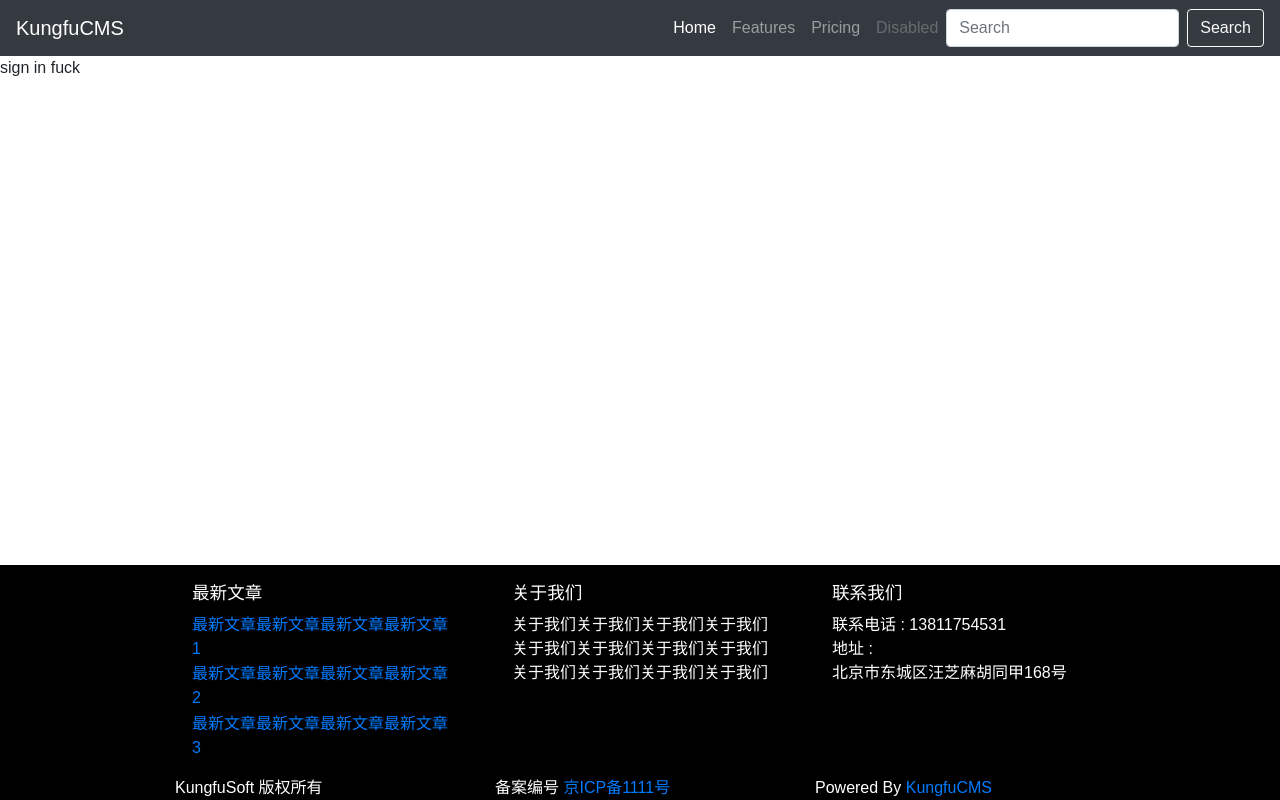
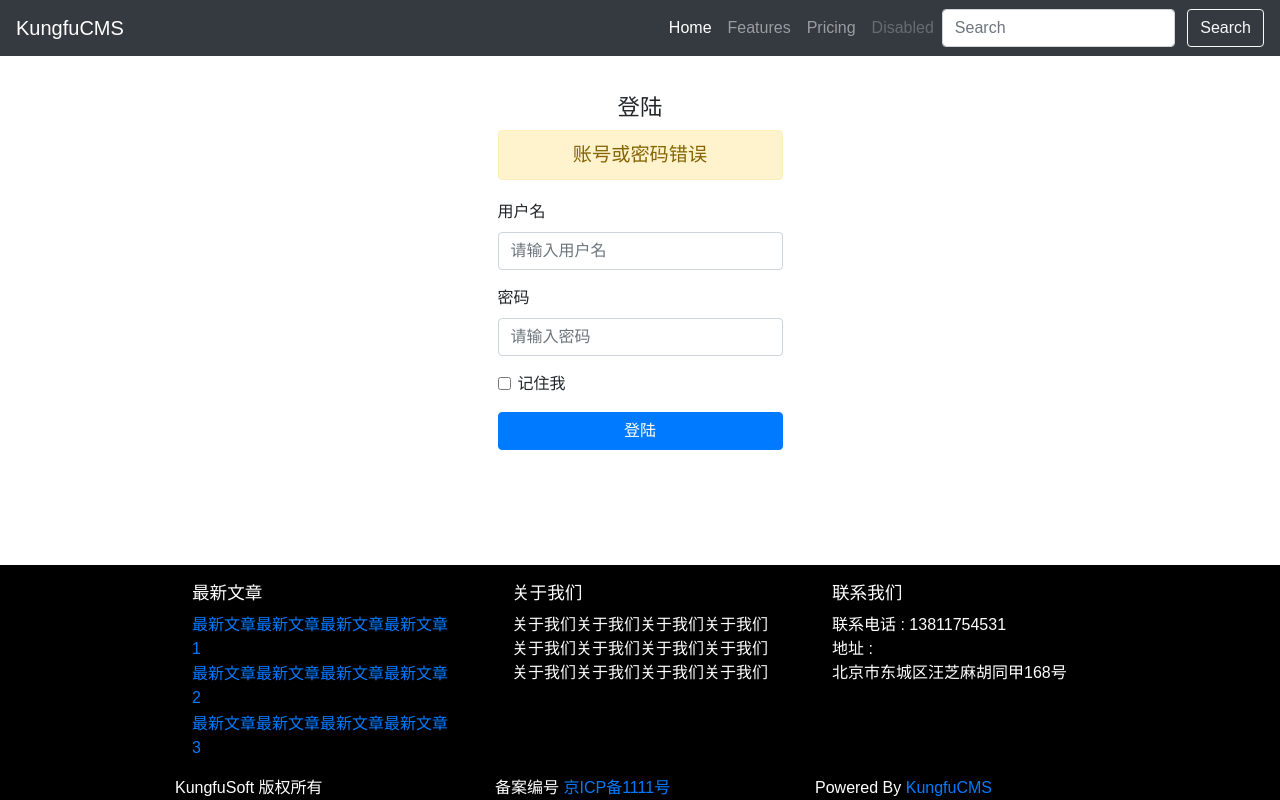
Before and after one commit to youngershen/kungfucms, a Django app: template kungfucms/themes/default/templates/account/sign-in.html in a window 1280 px wide. Run offline with Django 3.2, Linux system fonts and the light colour scheme; the template is opened without the code that fills it, so the values that code supplies are empty; some libraries are stand-ins or nearby versions.

Commit message:
Style: 登录页登陆表单

```diff
--- a/kungfucms/themes/default/static/css/kungfucms.css
+++ b/kungfucms/themes/default/static/css/kungfucms.css
@@ -3,9 +3,9 @@
     margin:0 !important;
     padding: 0 !important;
     font-family: "Microsoft YaHei", Arial, "Courier New", Courier, Helvetica, monospace !important;
-    font-size: 100%;
-    font-weight: 400;
-    line-height: 1.5rem;
+    font-size: 100% !important;
+    font-weight: 400 !important;
+    line-height: 1.5rem !important;
 }
 
 .kf-navbar
@@ -13,9 +13,6 @@
     margin: 0;
 }
 
-.kf-signin-content
-{
-}
 
 .kf-footer
 {
@@ -51,3 +48,40 @@
 {
     margin-right: 1rem;
 }
+
+.kf-signin
+{
+    margin: 40px 10px;
+}
+
+.kf-signin-message
+{
+    display: block;
+    text-align: center;
+    font-size: 1.2rem;
+    margin-top: 10px;
+}
+
+.kf-signin-title
+{
+    display: block;
+    text-align: center;
+    font-size: 1.4rem;
+}
+
+.kf-signin-form-control
+{
+    display: flex;
+    justify-content: center;
+    align-items: center;
+}
+
+.kf-signin-form-submit-button
+{
+    width: 100%;
+}
+
+.kf-signin-form-wrap
+{
+    margin-top: 20px;
+}
--- a/kungfucms/themes/default/templates/account/sign-in.html
+++ b/kungfucms/themes/default/templates/account/sign-in.html
@@ -12,7 +12,31 @@
 {% endblock %}
 
 {% block content %}
-    <div class="kf-signin-content">
-        sign in fuck
+    <div class="row justify-content-center kf-signin">
+        <div class="col-lg-3 col-md-4 col-sm-4 kf-signin-row">
+            <span class="kf-signin-title">{% trans '登陆' %}</span>
+            <span class="kf-signin-message alert alert-warning d-snone" role="alert">账号或密码错误</span>
+
+            <div class="kf-signin-form-wrap">
+                <form class="kf-signin-form">
+                    <div class="form-group">
+                        <label for="username">{% trans '用户名' %}</label>
+                        <input name="username" type="text" class="form-control" id="username" aria-describedby="usernameHelp"
+                               placeholder="{% trans '请输入用户名' %}">
+                    </div>
+                    <div class="form-group">
+                        <label for="password">{% trans '密码' %}</label>
+                        <input name="password" type="password" class="form-control" id="password" placeholder="请输入密码">
+                    </div>
+                    <div class="form-group form-check">
+                        <input type="checkbox" class="form-check-input" id="remember_me" name="remember_me">
+                        <label class="form-check-label" for="remember_me">{% trans '记住我' %}</label>
+                    </div>
+                    <div class="kf-signin-form-control">
+                        <button type="submit" class="btn btn-primary kf-signin-form-submit-button">{% trans '登陆' %}</button>
+                    </div>
+                </form>
+            </div>
+        </div>
     </div>
 {% endblock %}
--- a/kungfucms/themes/default/templates/footer.html
+++ b/kungfucms/themes/default/templates/footer.html
@@ -1,6 +1,6 @@
 {% load i18n %}
 
-<footer class="container-fluid kf-footer fixed-bottom">
+<footer class="container-fluid kf-footer fixed-bottom d-none d-sm-block">
     <div class="row kf-footer-content justify-content-center">
         <div class="col-3 kf-footer-content-body">
             <header class="kf-footer-content-header">{% trans '最新文章' %}</header>
--- a/kungfucms/themes/default/templates/navbar.html
+++ b/kungfucms/themes/default/templates/navbar.html
@@ -18,7 +18,7 @@
             <a class="nav-item nav-link" href="#">Pricing</a>
             <a class="nav-item nav-link disabled" href="#" tabindex="-1" aria-disabled="true">Disabled</a>
         </div>
-        <form class="form-inline my-2 my-lg-0">
+        <form class="form-inline my-2 my-lg-0 d-none d-sm-block">
             <input class="form-control mr-sm-2" type="search" placeholder="Search" aria-label="Search">
             <button class="btn btn-outline-light my-2 my-sm-0" type="submit">{% trans 'Search' %}</button>
         </form>
```
